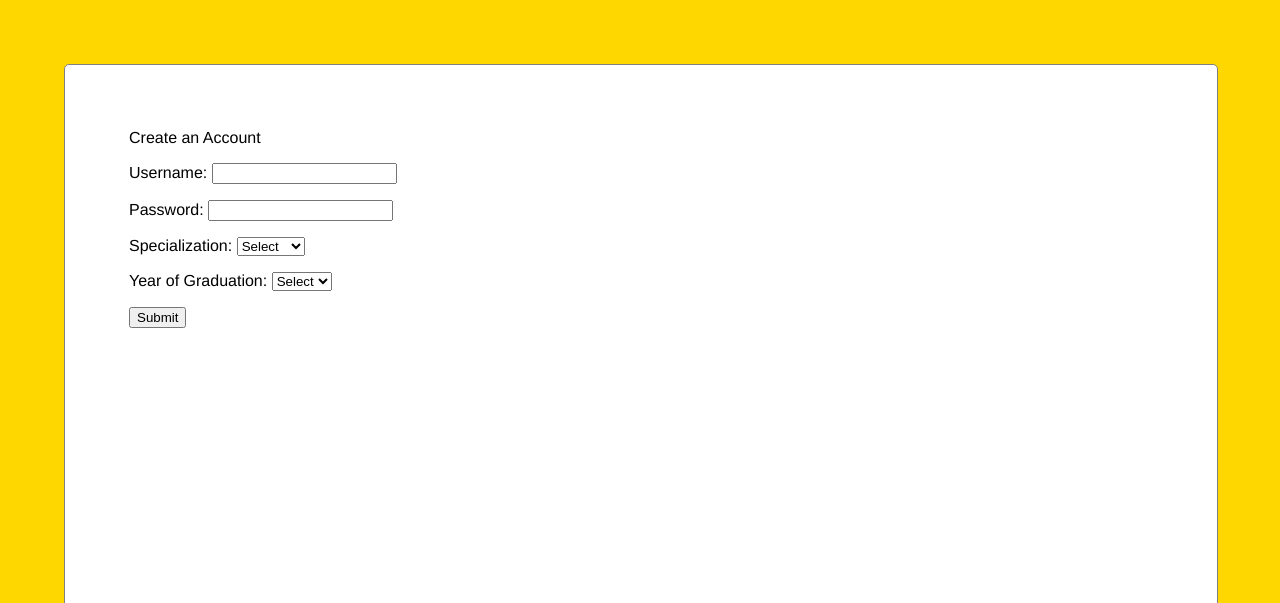
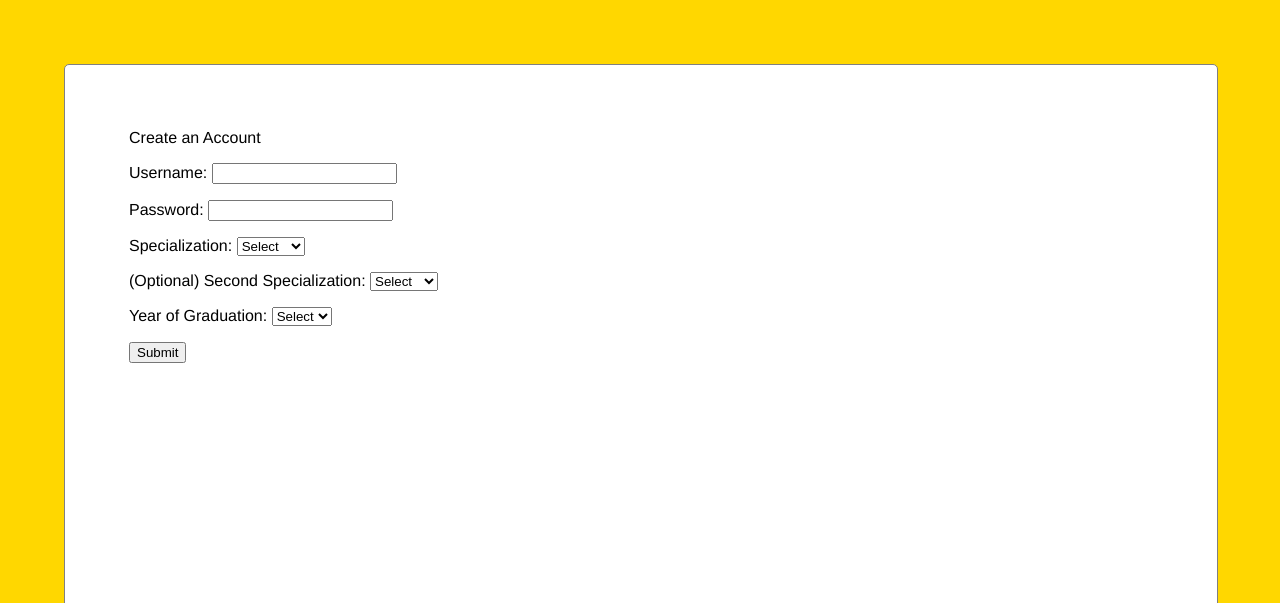
Before and after one commit to misoks/iTAPS-That, a PHP site: page /newAccount.php in a window 1280 px wide. Shown: the top 603 px of the page. Run offline with PHP 8.4, Linux system fonts and the light colour scheme; tables that the repository leaves empty hold one stand-in row (values such as "Sample post").

Commit message:
login also puts second specialization in session, new account asks for 2nd specialization

```diff
--- a/newAccount.php
+++ b/newAccount.php
@@ -3,14 +3,17 @@
 require_once "db.php";
 
 if ( isset($_POST['username']) && isset($_POST['password'])
-	&& isset($_POST['specialization']) && isset($_POST['year'])
-	&& is_numeric($_POST['year'])){
+	&& ($_POST['specialization'] != -1) && ($_POST['year'] != -1)){
    $u = mysql_real_escape_string($_POST['username']);
    $p = mysql_real_escape_string($_POST['password']);
    $s = mysql_real_escape_string($_POST['specialization']);
+   $s2 = mysql_real_escape_string($_POST['second_specialization']);
    $y = mysql_real_escape_string($_POST['year']);
-   $sql = "INSERT INTO Student (username, password, specialization, year)
-				VALUES('$u', '$p', '$s', '$y')";
+   if($s2 == -1){
+		$s2 = "None";
+	}
+   $sql = "INSERT INTO Student (username, password, specialization, second_spec, year)
+				VALUES('$u', '$p', '$s', '$s2', '$y')";
    $result = mysql_query($sql);
    if ( $result === FALSE ) {
       echo "<p>Account creation failed. Please enter a different username</p>\n";
@@ -21,7 +24,13 @@
 	  echo '<a href="login.php">Continue...</a>';
    }
    return;
-}
+   }
+   else if(isset($_POST['username']) && isset($_POST['password'])
+	&& (($_POST['specialization'] == -1) || ($_POST['year'] == -1))){
+	 echo "<p>Account creation failed. Please check to see that you completed all required fields.</p>\n";
+      unset($_SESSION['userid']);
+	}
+
 ?>
 <html>
 <head>
@@ -49,6 +58,18 @@
 	echo "</select>";
 ?>
 <p/>
+<p>(Optional) Second Specialization:
+<select name="second_specialization">
+<option value=-1>Select</option>
+<?php
+	$sql3 = "SELECT DISTINCT r.specialization FROM Requirements r";
+	$result = mysql_query($sql3);
+	while($row = mysql_fetch_row($result)){
+		echo "<option value=".htmlentities($row[0]).">".htmlentities($row[0])."</option>";
+	}
+	echo "</select>";
+?>
+<p/>
 <p>Year of Graduation:
 <select name="year">
 <option value=-1>Select</option>
@@ -59,11 +80,7 @@
 	}
 	echo "</select>";
 ?>
-<!--<option value=2011>2011</option>
-<option value=2012>2012</option>
-<option value=2013>2013</option>
-<option value=2014>2014</option>
-<option value=2015>2015</option>-->
+
 <p/>
 <input type="submit" value="Submit"/>
 </form>
```
Also changed, not shown: login.php (+2 -11 lines).
